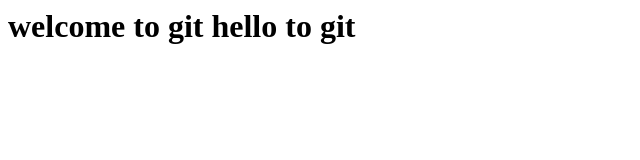
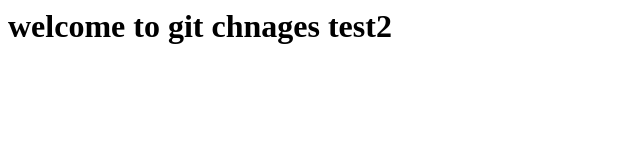
Before and after one commit to swamychikatla/welcome, a plain HTML site: page index.html in a window 1280 px wide. Shown: the whole page, without its empty margins (0-640 px from the left). Drawn offline with Linux system fonts and the light colour scheme.

Commit message:
changes2

```diff
--- a/index.html
+++ b/index.html
@@ -1,4 +1,4 @@
 <h1>
 welcome to git
-hello to git
+chnages test2
 </h1>
```
